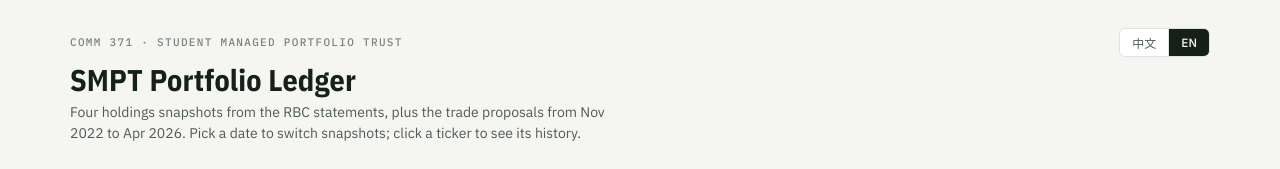
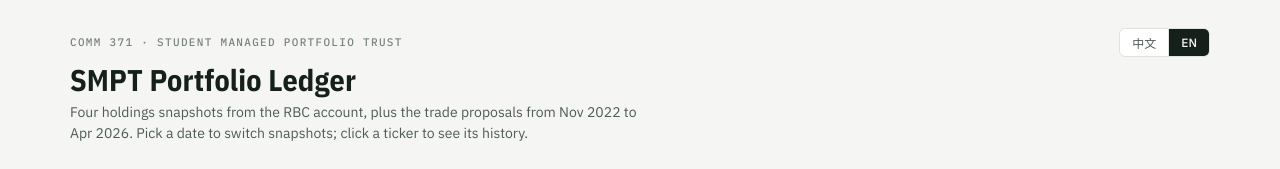
Before and after one commit to helenhang/SMPT-Holding, a plain HTML site: page index.html in a window 1280 px wide. Shown: the top 169 px of the page. Drawn offline with nearby package versions, Linux system fonts and the light colour scheme.

Commit message:
Attribute only the holdings data to RBC; remove stray README text
The holdings come from the RBC account, but the analysis sheets in the
workbooks (HPR, composite benchmark, beta) look hand-built and their
author is unknown. Label those parts "holdings analysis workbook"
instead of crediting RBC, in the page (zh and en), README and code
comments.

Also remove a block of pasted chat text that was accidentally committed
at the end of the README in b038125.

Co-Authored-By: Claude Opus 5.5 <noreply@anthropic.com>

```diff
--- a/index.html
+++ b/index.html
@@ -311,12 +311,12 @@ const $ = s => document.querySelector(s);
 const CLS = DATA.classes;
 const I18N = {
   zh: {
-    intro:'四个持仓快照（RBC 报表）加上 2022-11 至 2026-04 的交易提案。点击日期切换快照，点击代码查看该证券的历史。',
+    intro:'四个持仓快照（RBC 账户持仓）加上 2022-11 至 2026-04 的交易提案。点击日期切换快照，点击代码查看该证券的历史。',
     snapsAria:'快照', mixTitle:'资产配置', mixSub:'占组合总市值 (CAD) 的比例',
     tabHold:'持仓', tabTrades:'交易时间线', holdSearch:'搜索代码或名称…', tradeSearch:'搜索代码、公司或报告…',
     colTicker:'代码', colName:'名称', colQty:'数量', colMv:'市值 CAD', colW:'权重', colChg:'相比上一期',
-    foot1:'来源：各期 RBC “Portfolio Holdings & Analysis” 持仓表（sheet 01 Holdings），以及 SMPT 的交易提案报告。',
-    foot2:'交易日期是提案日期，不是成交日期；“执行情况”是用前后快照的持仓数量推断的。FI→FISV、ERJ→EMBJ 视为代码变更合并。行业取自 RBC 持仓表的行业表（各期可能不同）；只出现在交易里的代码是手工归类的。',
+    foot1:'来源：各期 “Portfolio Holdings & Analysis” 持仓分析表（持仓明细来自 RBC 账户）和 “HPR since inception” 表，以及 SMPT 的交易提案报告。',
+    foot2:'交易日期是提案日期，不是成交日期；“执行情况”是用前后快照的持仓数量推断的。FI→FISV、ERJ→EMBJ 视为代码变更合并。行业取自持仓分析表的行业工作表（各期可能不同）；只出现在交易里的代码是手工归类的。',
     drawerAria:'证券详情',
     nPos:n=>`<b>${n}</b> 个持仓`, valChg:d=>`${d} 市值变化`, firstSnap:'第一份快照', newExit:(a,b)=>`<b>+${a}</b> 新 / <b>−${b}</b> 清`,
     newPos:'新建仓', noHold:'没有符合条件的持仓。', earliest:'这是最早的快照，没有可比较的上一期。',
@@ -332,15 +332,15 @@ const I18N = {
     annRet:'年化收益', cumRet:c=>`累计 ${c}`, vsB:(n,d)=>`较 ${n} ${d}/年`, idxNote:'全收益指数',
     actTitle:'各期超额收益', actSub:'组合当期收益减去所选指数当期收益，单位为百分点。', vsLbl:'对比',
     outp:'跑赢', underp:'跑输', tableView:'表格视图', colEnd:'期末', colMonths:'月数', colDiff:n=>`较 ${n}`,
-    rbcTitle:'各期与 RBC 综合基准比较', rbcSub:'RBC 按各资产类别的权重，把对应代表指数的收益加权成综合基准。为了和价格指数可比，这里的组合 HPR 剔除了汇率变动和股息。点击期间可查看各资产类别。',
+    rbcTitle:'各期与综合基准比较', rbcSub:'持仓分析表按各资产类别的权重，把对应代表指数的收益加权成综合基准。为了和价格指数可比，这里的组合 HPR 剔除了汇率变动和股息。点击期间可查看各资产类别。',
     colPeriod:'期间', colHpr:'组合 HPR', colBench:'综合基准', colAbn:'超额收益', colAbnAnn:'年化超额',
     colCls:'资产类别', colIdx:'代表指数', colIdxRet:'指数收益', colContrib:'对基准的贡献',
     riskTitle:'风险指标', riskSub:(a,b,n)=>`${a} 至 ${b}，共 ${n} 个期间。`, colMetric:'指标',
     rk_ret:'年化收益', rk_vol:'年化波动率', rk_rv:'收益/波动比', rk_mdd:'最大回撤', rk_worst:'最差单期', rk_best:'最好单期',
     relTitle:'相对指数', relSub:'用同一批期间收益计算组合相对各指数的表现。', rel:n=>`相对 ${n}`,
     rk_beta:'Beta', rk_corr:'相关系数', rk_ex:'年化超额收益', rk_te:'跟踪误差', rk_ir:'信息比率', rk_hit:'跑赢期数',
-    betaTitle:'RBC 计算的股票部分 Beta', betaSub:'来自各期持仓表的 Beta 工作表，只覆盖股票持仓。', colSnap:'快照', betaH:'历史 Beta', betaX:'预期 Beta', betaNA:'表格未完成',
-    riskNotes:['期间长度不一（3 到 7 个月），波动率、Beta 等按对数收益和期间长度折算成年化值。','最大回撤只在期末取值，期间内的回撤看不到，实际回撤可能更大。','收益/波动比没有扣除无风险利率，不等于夏普比率。','自成立以来的序列取自 RBC 的 “HPR since inception” 表：组合为毛收益（含股息和汇率影响），指数为全收益指数。'],
+    betaTitle:'持仓分析表中的股票部分 Beta', betaSub:'来自各期持仓分析表的 Beta 工作表，只覆盖股票持仓。', colSnap:'快照', betaH:'历史 Beta', betaX:'预期 Beta', betaNA:'表格未完成',
+    riskNotes:['期间长度不一（3 到 7 个月），波动率、Beta 等按对数收益和期间长度折算成年化值。','最大回撤只在期末取值，期间内的回撤看不到，实际回撤可能更大。','收益/波动比没有扣除无风险利率，不等于夏普比率。','自成立以来的序列取自 “HPR since inception” 表：组合为毛收益（含股息和汇率影响），指数为全收益指数。'],
     pcls:{CASH:'现金',MMF_CA:'加元货币基金',MMF_US:'美元货币基金',BOND_CA:'加元债券',BOND_US:'美元债券',EQ_CA:'加拿大股票',EQ_US:'美国股票',ADR_CN:'中国 ADR',ADR_IN:'印度 ADR',ADR_JP:'日本 ADR',ADR_EU:'欧洲 ADR',ADR_TW:'台湾 ADR',ADR_BR:'巴西 ADR',ADR_KR:'韩国 ADR'},
     ppTitle:'提案事后表现', ppSub:'每个提案从提案日起，股票和所在市场基准的含股息总收益：加拿大上市的对比 XIC，美股和 ADR 对比 SPY。卖出提案看的是卖出后股票有没有跑输基准。',
     ppH:'观察期', h3:'3 个月', h6:'6 个月', h12:'12 个月', hnow:'至今', ppAct:'操作', ppSort:'排序', sortDate:'按日期', sortPerf:'按表现',
@@ -364,12 +364,12 @@ const I18N = {
     ind:{BANK:'银行',NBF:'非银金融',TECH:'科技',TCOM:'电信',DISC:'消费',RTLR:'零售',REST:'餐饮',PHRM:'医药',INDS:'工业',MAT:'原材料','O&G':'油气',TRANS:'运输',UTIL:'公用事业',REIT:'房地产信托',BOND:'债券',MMF:'货币基金',CASH:'现金',WRNTS:'认股权证',ETF:'指数 ETF',OTHER:'其他'}
   },
   en: {
-    intro:'Four holdings snapshots from the RBC statements, plus the trade proposals from Nov 2022 to Apr 2026. Pick a date to switch snapshots; click a ticker to see its history.',
+    intro:'Four holdings snapshots from the RBC account, plus the trade proposals from Nov 2022 to Apr 2026. Pick a date to switch snapshots; click a ticker to see its history.',
     snapsAria:'Snapshots', mixTitle:'Asset mix', mixSub:'Share of total portfolio market value (CAD)',
     tabHold:'Holdings', tabTrades:'Trade timeline', holdSearch:'Search ticker or name…', tradeSearch:'Search ticker, company or report…',
     colTicker:'Ticker', colName:'Name', colQty:'Quantity', colMv:'Market value CAD', colW:'Weight', colChg:'vs previous',
-    foot1:'Sources: the RBC "Portfolio Holdings & Analysis" workbooks for each snapshot (sheet 01 Holdings) and the SMPT trade proposal reports.',
-    foot2:'Trade dates are proposal dates, not execution dates. Execution status is inferred from share counts in the snapshots before and after. FI→FISV and ERJ→EMBJ are merged as ticker changes. Industries come from the industry sheet in each RBC workbook and can change between snapshots; tickers that only appear in trades were classified by hand.',
+    foot1:'Sources: the "Portfolio Holdings & Analysis" workbook for each snapshot (holdings from the RBC account), the "HPR since inception" workbook, and the SMPT trade proposal reports.',
+    foot2:'Trade dates are proposal dates, not execution dates. Execution status is inferred from share counts in the snapshots before and after. FI→FISV and ERJ→EMBJ are merged as ticker changes. Industries come from the industry sheet in each holdings workbook and can change between snapshots; tickers that only appear in trades were classified by hand.',
     drawerAria:'Security details',
     nPos:n=>`<b>${n}</b> positions`, valChg:d=>`${d} value change`, firstSnap:'First snapshot', newExit:(a,b)=>`<b>+${a}</b> new / <b>−${b}</b> exited`,
     newPos:'New', noHold:'No holdings match these filters.', earliest:'This is the earliest snapshot, so there is nothing to compare against.',
@@ -385,15 +385,15 @@ const I18N = {
     annRet:'Annualized return', cumRet:c=>`${c} cumulative`, vsB:(n,d)=>`${d}/yr vs ${n}`, idxNote:'Total-return index',
     actTitle:'Excess return by period', actSub:'Portfolio return minus the selected index for each period, in percentage points.', vsLbl:'Versus',
     outp:'Outperformed', underp:'Underperformed', tableView:'Table view', colEnd:'Period end', colMonths:'Months', colDiff:n=>`vs ${n}`,
-    rbcTitle:'Versus the RBC composite benchmark', rbcSub:'RBC weights each asset class’s representative index by the portfolio’s allocation to build a composite benchmark. To compare with price indices, the portfolio HPR here excludes currency moves and dividends. Click a period to see each asset class.',
+    rbcTitle:'Versus the composite benchmark', rbcSub:'The holdings analysis workbook weights each asset class’s representative index by the portfolio’s allocation to build a composite benchmark. To compare with price indices, the portfolio HPR here excludes currency moves and dividends. Click a period to see each asset class.',
     colPeriod:'Period', colHpr:'Portfolio HPR', colBench:'Composite', colAbn:'Excess', colAbnAnn:'Annualized excess',
     colCls:'Asset class', colIdx:'Representative index', colIdxRet:'Index return', colContrib:'Contribution',
     riskTitle:'Risk metrics', riskSub:(a,b,n)=>`${a} to ${b}, ${n} periods.`, colMetric:'Metric',
     rk_ret:'Annualized return', rk_vol:'Annualized volatility', rk_rv:'Return / volatility', rk_mdd:'Max drawdown', rk_worst:'Worst period', rk_best:'Best period',
     relTitle:'Relative to each index', relSub:'Computed from the same period returns.', rel:n=>`vs ${n}`,
     rk_beta:'Beta', rk_corr:'Correlation', rk_ex:'Annualized excess return', rk_te:'Tracking error', rk_ir:'Information ratio', rk_hit:'Periods outperformed',
-    betaTitle:'Equity beta computed by RBC', betaSub:'From the beta sheet in each holdings workbook; covers equity holdings only.', colSnap:'Snapshot', betaH:'Historic beta', betaX:'Expected beta', betaNA:'Not filled in',
-    riskNotes:['Periods vary from 3 to 7 months, so volatility, beta and similar figures are annualized from log returns weighted by period length.','Drawdown is measured only at period ends, so drawdowns within a period are missed and the true figure may be larger.','Return / volatility does not subtract a risk-free rate, so it is not a Sharpe ratio.','The since-inception series comes from RBC’s "HPR since inception" workbook: portfolio returns are gross (dividends and currency included) and the indices are total-return.'],
+    betaTitle:'Equity beta from the holdings workbooks', betaSub:'From the beta sheet in each holdings workbook; covers equity holdings only.', colSnap:'Snapshot', betaH:'Historic beta', betaX:'Expected beta', betaNA:'Not filled in',
+    riskNotes:['Periods vary from 3 to 7 months, so volatility, beta and similar figures are annualized from log returns weighted by period length.','Drawdown is measured only at period ends, so drawdowns within a period are missed and the true figure may be larger.','Return / volatility does not subtract a risk-free rate, so it is not a Sharpe ratio.','The since-inception series comes from the "HPR since inception" workbook: portfolio returns are gross (dividends and currency included) and the indices are total-return.'],
     pcls:{CASH:'Cash',MMF_CA:'CAD money market',MMF_US:'USD money market',BOND_CA:'CAD bonds',BOND_US:'USD bonds',EQ_CA:'Canadian equity',EQ_US:'US equity',ADR_CN:'China ADRs',ADR_IN:'India ADRs',ADR_JP:'Japan ADRs',ADR_EU:'Europe ADRs',ADR_TW:'Taiwan ADRs',ADR_BR:'Brazil ADRs',ADR_KR:'Korea ADRs'},
     ppTitle:'How proposals performed afterwards', ppSub:'Total return (dividends included) of each proposed stock from the proposal date, against its market’s benchmark: XIC for TSX listings, SPY for US stocks and ADRs. For a sell, the question is whether the stock then lagged the benchmark.',
     ppH:'Horizon', h3:'3 months', h6:'6 months', h12:'12 months', hnow:'To date', ppAct:'Action', ppSort:'Sort', sortDate:'By date', sortPerf:'By result',
@@ -704,7 +704,7 @@ function renderAna(){
   drawLine(base,rows); drawBars(rows);
   $('#ptable').innerHTML=`<table class="cmp"><thead><tr><th>${T('colEnd')}</th><th class="r">${T('colMonths')}</th>${SER.map(s=>`<th class="r">${s.n}</th>`).join('')}<th class="r">${T('colDiff','TSX')}</th><th class="r">${T('colDiff','S&P 500')}</th></tr></thead><tbody>
     ${rows.slice().reverse().map(r=>`<tr><td class="num">${r.e}</td><td class="r num">${r.m}</td>${SER.map(s=>`<td class="r num">${spct(r[s.k])}</td>`).join('')}<td class="r num">${spp(r.s-r.t)}</td><td class="r num">${spp(r.s-r.p)}</td></tr>`).join('')}</tbody></table>`;
-  // RBC composite benchmark, one row per holdings workbook
+  // composite benchmark from sheet 09, one row per holdings workbook
   $('#rbct').innerHTML=`<thead><tr><th>${T('colPeriod')}</th><th class="r">${T('colHpr')}</th><th class="r">${T('colBench')}</th><th class="r">${T('colAbn')}</th><th class="r">${T('colAbnAnn')}</th></tr></thead><tbody>
     ${PF.per.slice().reverse().map((p,i)=>`<tr><td><button class="xp" aria-expanded="false" data-i="${i}">${esc(p.a)} → ${esc(p.b)}</button></td><td class="r num">${spct(p.hpr,2)}</td><td class="r num">${spct(p.bench,2)}</td>
       <td class="r"><span class="pill ${p.abn>=0?'p-buy':'p-sell'}">${spp(p.abn,2)}</span></td><td class="r num">${spp(p.abn_ann,2)}</td></tr>
```
Also changed, not shown: build/template.html (+13 -13 lines), 4 other files.
